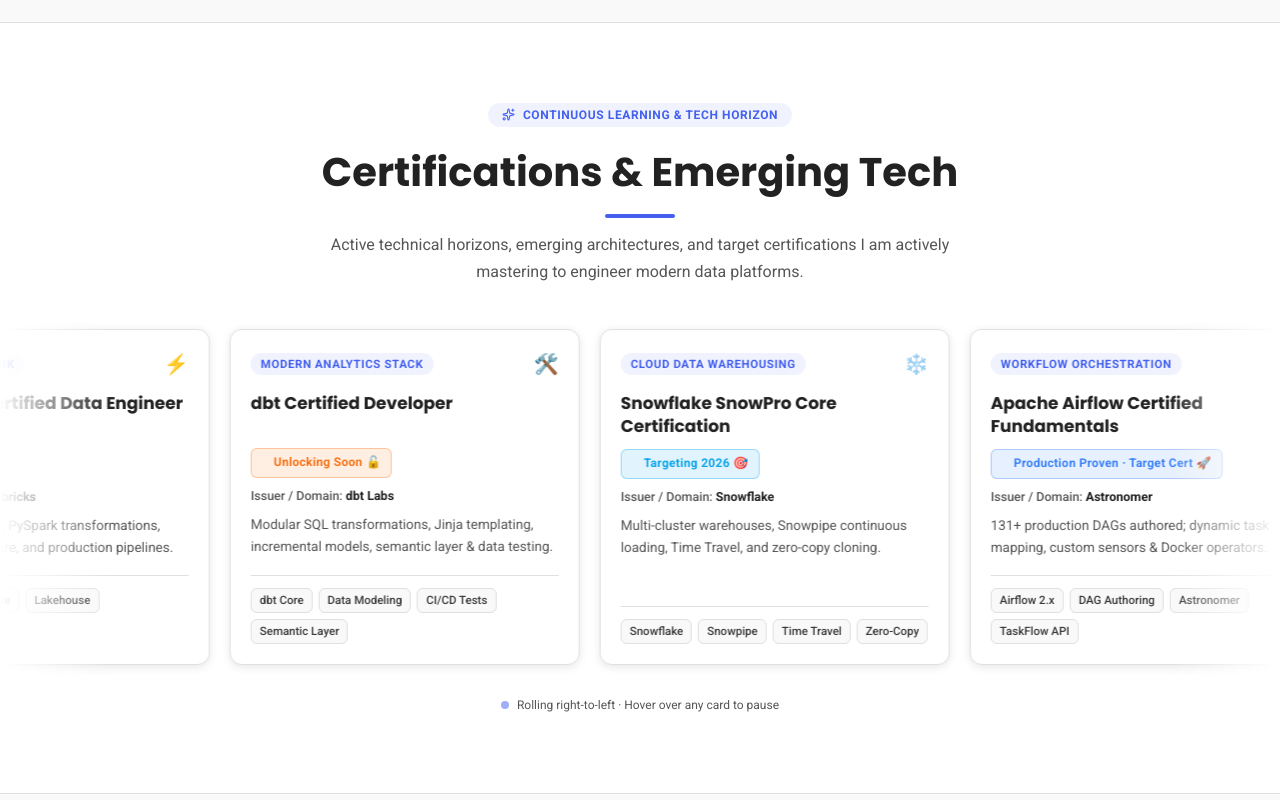
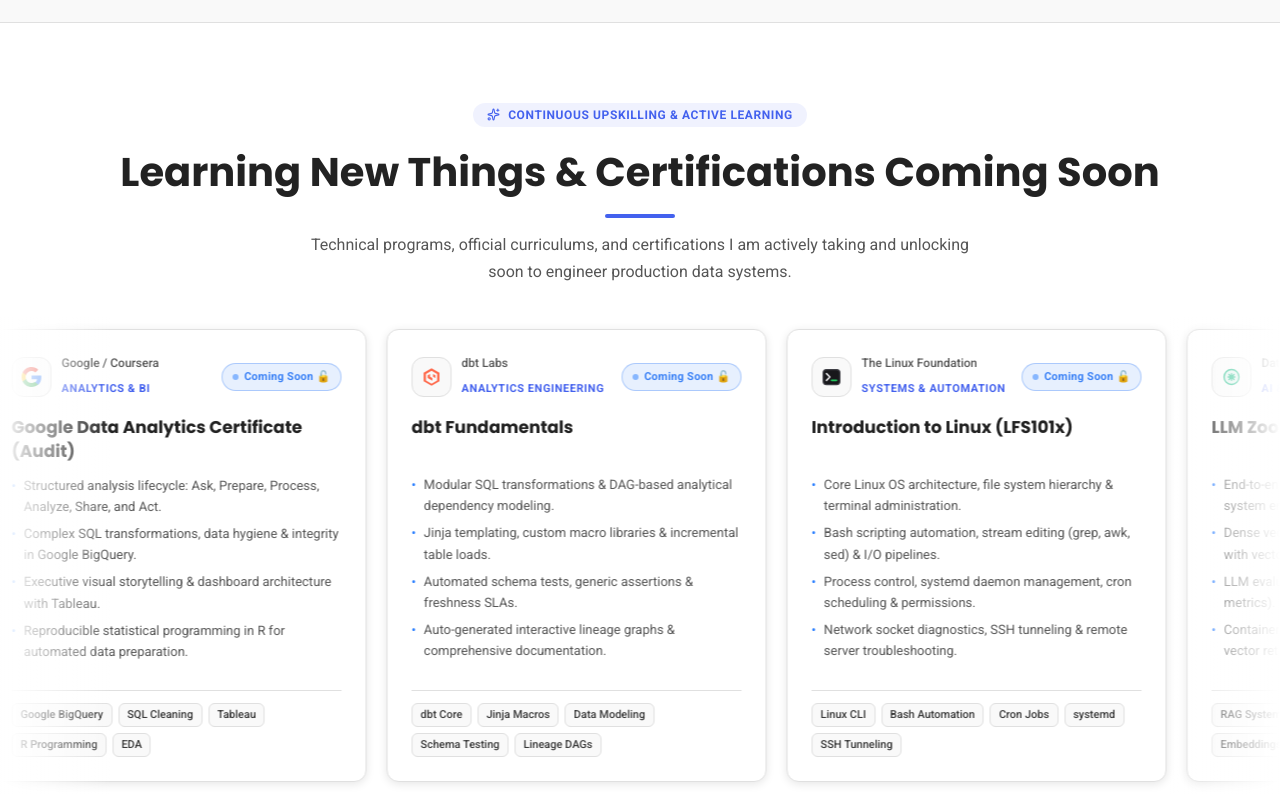
Before and after one commit to ShashankSurwase/Portfolio, a Next.js app: page / in a window 1280 px wide. Shown: the part 5220-6020 px from the top of the page. Built offline with nearby package versions, Linux system fonts and the light colour scheme.

Commit message:
feat: update learning & certifications section with 6 exact courses, blue Coming Soon tags, brand logos, and detailed key points

```diff
--- a/components/folio/FolioCertifications.tsx
+++ b/components/folio/FolioCertifications.tsx
@@ -1,218 +1,268 @@
 "use client";
-import { Sparkles, Award, Lock, ArrowUpRight, Cpu, Cloud, Database, Layers, CheckCircle2 } from "lucide-react";
+import React from "react";
+import { Sparkles } from "lucide-react";
 
-interface CertItem {
+interface CourseItem {
   name: string;
   issuer: string;
-  status: string;
-  badgeStyle: {
-    bg: string;
-    border: string;
-    text: string;
-    dot: string;
-  };
   category: string;
-  summary: string;
+  keyPoints: string[];
   skills: string[];
-  emoji: string;
+  iconSvg: React.ReactNode;
 }
 
-const CERTS: CertItem[] = [
+function AwsIcon() {
+  return (
+    <svg viewBox="0 0 24 24" className="w-5 h-5" fill="none">
+      <path
+        d="M6.5 15.5c3.2 2.2 7.8 2.2 11 0"
+        stroke="#FF9900"
+        strokeWidth="2"
+        strokeLinecap="round"
+      />
+      <path
+        d="M17.5 15.5l-1.2-1.8M17.5 15.5l-2.1.4"
+        stroke="#FF9900"
+        strokeWidth="1.8"
+        strokeLinecap="round"
+        strokeLinejoin="round"
+      />
+      <path
+        d="M6.2 11.2c-.4-.7-.8-1.9-.8-2.7 0-1.8 1.1-2.9 2.7-2.9 1.4 0 2.4.9 2.7 2.1l-1.2.4c-.2-.7-.7-1.2-1.5-1.2-.9 0-1.5.7-1.5 1.7 0 .5.2 1.3.5 1.8l-1.4.8zm6.3-5.4h1.4l1.6 6h-1.3l-.3-1.4h-1.6l-.3 1.4h-1.2l1.7-6zm1.1 3.5l-.6-2.5-.6 2.5h1.2z"
+        fill="#FF9900"
+      />
+    </svg>
+  );
+}
+
+function GoogleIcon() {
+  return (
+    <svg viewBox="0 0 24 24" className="w-5 h-5">
+      <path
+        fill="#4285F4"
+        d="M23.7 12.3c0-.8-.1-1.5-.2-2.2H12v4.5h6.6c-.3 1.5-1.1 2.8-2.4 3.7v3.1h3.9c2.3-2.1 3.6-5.2 3.6-9.1z"
+      />
+      <path
+        fill="#34A853"
+        d="M12 24c3.2 0 6-1.1 7.9-2.9l-3.9-3.1c-1.1.7-2.5 1.2-4 1.2-3.1 0-5.8-2.1-6.7-4.9H1.3v3.1C3.3 21.4 7.4 24 12 24z"
+      />
+      <path
+        fill="#FBBC05"
+        d="M5.3 14.3c-.3-.7-.4-1.5-.4-2.3s.1-1.6.4-2.3V6.6H1.3C.5 8.2 0 10 0 12s.5 3.8 1.3 5.4l4-3.1z"
+      />
+      <path
+        fill="#EA4335"
+        d="M12 4.8c1.8 0 3.4.6 4.6 1.8l3.4-3.4C18 1.2 15.2 0 12 0 7.4 0 3.3 2.6 1.3 6.6l4 3.1c.9-2.8 3.6-4.9 6.7-4.9z"
+      />
+    </svg>
+  );
+}
+
+function DbtIcon() {
+  return (
+    <svg viewBox="0 0 24 24" className="w-5 h-5">
+      <path
+        fill="#FF694B"
+        d="M12 1.5L2.5 7v10L12 22.5l9.5-5.5V7L12 1.5zm0 3.1l6.7 3.9v7.8L12 20.2l-6.7-3.9V8.5L12 4.6zm-1.8 3.8v3.2l2.8 1.6v3.2l-5.6-3.2v-3.2l2.8-1.6zm3.6 0l2.8 1.6v3.2l-2.8-1.6V8.4z"
+      />
+    </svg>
+  );
+}
+
+function LinuxIcon() {
+  return (
+    <svg viewBox="0 0 24 24" className="w-5 h-5" fill="none">
+      <rect x="2" y="3" width="20" height="18" rx="4" fill="#18181b" stroke="#3f3f46" strokeWidth="1.5" />
+      <path d="M6 8l4 4-4 4" stroke="#e4e4e7" strokeWidth="2" strokeLinecap="round" strokeLinejoin="round" />
+      <path d="M12 16h6" stroke="#22c55e" strokeWidth="2" strokeLinecap="round" />
+    </svg>
+  );
+}
+
+function LlmIcon() {
+  return (
+    <svg viewBox="0 0 24 24" className="w-5 h-5" fill="none">
+      <circle cx="12" cy="12" r="9" fill="rgba(16, 185, 129, 0.12)" stroke="#10b981" strokeWidth="1.6" />
+      <path
+        d="M8 12h8M12 8v8M9 9l6 6M15 9l-6 6"
+        stroke="#10b981"
+        strokeWidth="1.6"
+        strokeLinecap="round"
+      />
+      <circle cx="12" cy="12" r="2.5" fill="#10b981" />
+    </svg>
+  );
+}
+
+function AgentIcon() {
+  return (
+    <svg viewBox="0 0 24 24" className="w-5 h-5" fill="none">
+      <circle cx="12" cy="12" r="9" fill="rgba(168, 85, 247, 0.12)" stroke="#a855f7" strokeWidth="1.6" />
+      <rect x="7" y="8" width="10" height="8" rx="2" stroke="#a855f7" strokeWidth="1.6" />
+      <circle cx="10" cy="12" r="1" fill="#a855f7" />
+      <circle cx="14" cy="12" r="1" fill="#a855f7" />
+      <path d="M12 5v3M9 19l1-3M15 19l-1-3" stroke="#a855f7" strokeWidth="1.6" strokeLinecap="round" />
+    </svg>
+  );
+}
+
+const COURSES: CourseItem[] = [
   {
-    name: "AWS Certified Data Engineer – Associate",
+    name: "AWS Data Engineering Training (Digital)",
     issuer: "Amazon Web Services",
-    status: "Unlocking Soon 🔓",
-    badgeStyle: {
-      bg: "rgba(245, 158, 11, 0.12)",
-      border: "rgba(245, 158, 11, 0.35)",
-      text: "#f59e0b",
-      dot: "#f59e0b",
-    },
     category: "Cloud Data Engineering",
-    summary: "Hands-on data ingestion, Redshift Serverless pipelines, Glue ETL & lake architecture.",
-    skills: ["AWS Glue", "Redshift", "Athena", "Kinesis", "S3 Lake"],
-    emoji: "☁️",
+    iconSvg: <AwsIcon />,
+    keyPoints: [
+      "Serverless ETL pipelines with AWS Glue & automated Glue Data Catalog.",
+      "Warehouse design & high-speed columnar analytics on Amazon Redshift Serverless.",
+      "Real-time event streaming architectures with Amazon Kinesis & Lambda.",
+      "S3 Lakehouse governance, partition pruning & Lake Formation policies.",
+    ],
+    skills: ["AWS Glue", "Redshift Serverless", "Kinesis", "S3 Lakehouse", "IAM"],
   },
   {
-    name: "Databricks Certified Data Engineer Associate",
-    issuer: "Databricks",
-    status: "In Progress ⚡",
-    badgeStyle: {
-      bg: "rgba(239, 68, 68, 0.12)",
-      border: "rgba(239, 68, 68, 0.35)",
-      text: "#ef4444",
-      dot: "#ef4444",
-    },
-    category: "Lakehouse & Spark",
-    summary: "Delta Lake ingestion, PySpark transformations, Medallion Architecture, and production pipelines.",
-    skills: ["PySpark", "Delta Lake", "Lakehouse", "Structured Streaming"],
-    emoji: "⚡",
+    name: "Google Data Analytics Certificate (Audit)",
+    issuer: "Google / Coursera",
+    category: "Analytics & BI",
+    iconSvg: <GoogleIcon />,
+    keyPoints: [
+      "Structured analysis lifecycle: Ask, Prepare, Process, Analyze, Share, and Act.",
+      "Complex SQL transformations, data hygiene & integrity in Google BigQuery.",
+      "Executive visual storytelling & dashboard architecture with Tableau.",
+      "Reproducible statistical programming in R for automated data preparation.",
+    ],
+    skills: ["Google BigQuery", "SQL Cleaning", "Tableau", "R Programming", "EDA"],
   },
   {
-    name: "dbt Certified Developer",
+    name: "dbt Fundamentals",
     issuer: "dbt Labs",
-    status: "Unlocking Soon 🔓",
-    badgeStyle: {
-      bg: "rgba(249, 115, 22, 0.12)",
-      border: "rgba(249, 115, 22, 0.35)",
-      text: "#f97316",
-      dot: "#f97316",
-    },
-    category: "Modern Analytics Stack",
-    summary: "Modular SQL transformations, Jinja templating, incremental models, semantic layer & data testing.",
-    skills: ["dbt Core", "Data Modeling", "CI/CD Tests", "Semantic Layer"],
-    emoji: "🛠️",
+    category: "Analytics Engineering",
+    iconSvg: <DbtIcon />,
+    keyPoints: [
+      "Modular SQL transformations & DAG-based analytical dependency modeling.",
+      "Jinja templating, custom macro libraries & incremental table loads.",
+      "Automated schema tests, generic assertions & freshness SLAs.",
+      "Auto-generated interactive lineage graphs & comprehensive documentation.",
+    ],
+    skills: ["dbt Core", "Jinja Macros", "Data Modeling", "Schema Testing", "Lineage DAGs"],
   },
   {
-    name: "Snowflake SnowPro Core Certification",
-    issuer: "Snowflake",
-    status: "Targeting 2026 🎯",
-    badgeStyle: {
-      bg: "rgba(14, 165, 233, 0.12)",
-      border: "rgba(14, 165, 233, 0.35)",
-      text: "#0ea5e9",
-      dot: "#0ea5e9",
-    },
-    category: "Cloud Data Warehousing",
-    summary: "Multi-cluster warehouses, Snowpipe continuous loading, Time Travel, and zero-copy cloning.",
-    skills: ["Snowflake", "Snowpipe", "Time Travel", "Zero-Copy"],
-    emoji: "❄️",
+    name: "Introduction to Linux (LFS101x)",
+    issuer: "The Linux Foundation",
+    category: "Systems & Automation",
+    iconSvg: <LinuxIcon />,
+    keyPoints: [
+      "Core Linux OS architecture, file system hierarchy & terminal administration.",
+      "Bash scripting automation, stream editing (grep, awk, sed) & I/O pipelines.",
+      "Process control, systemd daemon management, cron scheduling & permissions.",
+      "Network socket diagnostics, SSH tunneling & remote server troubleshooting.",
+    ],
+    skills: ["Linux CLI", "Bash Automation", "Cron Jobs", "systemd", "SSH Tunneling"],
   },
   {
-    name: "Apache Airflow Certified Fundamentals",
-    issuer: "Astronomer",
-    status: "Production Proven · Target Cert 🚀",
-    badgeStyle: {
-      bg: "rgba(59, 130, 246, 0.12)",
-      border: "rgba(59, 130, 246, 0.35)",
-      text: "#3b82f6",
-      dot: "#3b82f6",
-    },
-    category: "Workflow Orchestration",
-    summary: "131+ production DAGs authored; dynamic task mapping, custom sensors & Docker operators.",
-    skills: ["Airflow 2.x", "DAG Authoring", "Astronomer", "TaskFlow API"],
-    emoji: "🌪️",
+    name: "LLM Zoomcamp (DataTalks.Club)",
+    issuer: "DataTalks.Club",
+    category: "AI & RAG Engineering",
+    iconSvg: <LlmIcon />,
+    keyPoints: [
+      "End-to-end Retrieval-Augmented Generation (RAG) system engineering.",
+      "Dense vector embeddings, indexing & hybrid search with vector databases.",
+      "LLM evaluation frameworks (RAGAS, hit rate, and MRR metrics).",
+      "Containerized microservice deployment with Docker & vector retrieval monitoring.",
+    ],
+    skills: ["RAG Systems", "Vector DBs", "pgvector", "Embeddings ETL", "Docker"],
   },
   {
-    name: "ClickHouse Architecture & Real-Time Analytics",
-    issuer: "ClickHouse Academy",
-    status: "In Production · Target Cert 🏎️",
-    badgeStyle: {
-      bg: "rgba(234, 179, 8, 0.12)",
-      border: "rgba(234, 179, 8, 0.35)",
-      text: "#eab308",
-      dot: "#eab308",
-    },
-    category: "High-Performance OLAP",
-    summary: "30+ production tables, MergeTree engines, sub-second analytical queries across 50M+ rows.",
-    skills: ["ClickHouse", "MergeTree", "Real-Time OLAP", "Materialized Views"],
-    emoji: "🏎️",
-  },
-  {
-    name: "GenAI & LLM Data Engineering",
-    issuer: "LangChain & Vector DBs",
-    status: "Actively Exploring 🧠",
-    badgeStyle: {
-      bg: "rgba(168, 85, 247, 0.12)",
-      border: "rgba(168, 85, 247, 0.35)",
-      text: "#a855f7",
-      dot: "#a855f7",
-    },
-    category: "AI & Emerging Tech",
-    summary: "Vector embeddings, RAG pipelines with pgvector, document ingestion, and autonomous agent tools.",
-    skills: ["pgvector", "LangChain", "RAG Pipelines", "Embeddings ETL"],
-    emoji: "🤖",
-  },
-  {
-    name: "Google Cloud Professional Data Engineer",
-    issuer: "Google Cloud",
-    status: "Targeting 🎯",
-    badgeStyle: {
-      bg: "rgba(66, 133, 244, 0.12)",
-      border: "rgba(66, 133, 244, 0.35)",
-      text: "#4285f4",
-      dot: "#4285f4",
-    },
-    category: "Cloud Platform",
-    summary: "BigQuery optimization, Cloud Storage data lakes, Pub/Sub event streaming, and Dataflow pipelines.",
-    skills: ["BigQuery", "Pub/Sub", "Dataflow", "Cloud Storage"],
-    emoji: "🌐",
+    name: "AI Agents Course",
+    issuer: "Hugging Face / DeepLearning.AI",
+    category: "Autonomous AI Systems",
+    iconSvg: <AgentIcon />,
+    keyPoints: [
+      "ReAct (Reason + Act) loops & multi-step autonomous planning workflows.",
+      "Tool-calling integration & schema-enforced structured LLM outputs.",
+      "Multi-agent orchestration architectures (LangGraph / CrewAI) for automation.",
+      "Agent memory systems: short-term context buffers & vector episodic memory.",
+    ],
+    skills: ["AI Agents", "LangGraph", "Tool Calling", "ReAct Loops", "Agent Memory"],
   },
 ];
 
-function CertCard({ c }: { c: CertItem }) {
+function CourseCard({ c }: { c: CourseItem }) {
   return (
     <div
-      className="w-[310px] sm:w-[350px] flex-shrink-0 fo-card p-5 rounded-2xl flex flex-col justify-between transition-all duration-300 hover:scale-[1.02] hover:shadow-lg select-none"
+      className="w-[340px] sm:w-[380px] flex-shrink-0 fo-card p-5 sm:p-6 rounded-2xl flex flex-col justify-between transition-all duration-300 hover:scale-[1.02] hover:shadow-lg select-none"
       style={{
         border: "1px solid var(--fo-border)",
         background: "var(--fo-card)",
       }}
     >
       <div>
-        {/* Header row: category + emoji */}
-        <div className="flex items-center justify-between gap-2">
+        {/* Top Header Row: Brand Logo + Issuer on Left, Blue Coming Soon Tag on Right */}
+        <div className="flex items-center justify-between gap-3">
+          <div className="flex items-center gap-2.5 min-w-0">
+            <div
+              className="w-10 h-10 rounded-xl flex items-center justify-center flex-shrink-0"
+              style={{
+                background: "var(--fo-bg-soft)",
+                border: "1px solid var(--fo-border)",
+              }}
+            >
+              {c.iconSvg}
+            </div>
+            <div className="min-w-0">
+              <p className="text-[12px] fo-muted font-medium truncate">{c.issuer}</p>
+              <span className="inline-block text-[11px] font-semibold text-[var(--fo-accent)] uppercase tracking-wider">
+                {c.category}
+              </span>
+            </div>
+          </div>
+
+          {/* BLUE COMING SOON TAG — LOCATED ABOVE THE NAME */}
           <span
-            className="text-[11.5px] font-semibold tracking-wider uppercase px-2.5 py-0.5 rounded-full"
+            className="inline-flex items-center gap-1.5 px-2.5 py-1 rounded-full text-[11px] font-semibold tracking-wide flex-shrink-0"
             style={{
-              background: "var(--fo-accent-soft)",
-              color: "var(--fo-accent)",
+              background: "rgba(59, 130, 246, 0.12)",
+              border: "1px solid rgba(59, 130, 246, 0.35)",
+              color: "#3b82f6",
             }}
           >
-            {c.category}
-          </span>
-          <span className="text-xl" role="img" aria-hidden="true">
-            {c.emoji}
+            <span className="w-1.5 h-1.5 rounded-full bg-blue-500 animate-pulse" />
+            Coming Soon 🔓
           </span>
         </div>
 
-        {/* Certification / Tech Name */}
-        <h3 className="mt-3.5 text-[16px] sm:text-[17px] font-bold fo-ink leading-snug line-clamp-2 min-h-[46px]">
+        {/* Course / Certification Name */}
+        <h3 className="mt-4 text-[16px] sm:text-[17px] font-bold fo-ink leading-snug min-h-[46px]">
           {c.name}
         </h3>
 
-        {/* STATUS BADGE - DIRECTLY BELOW THE NAME (Unlocking Soon / In Progress / Targeting) */}
-        <div className="mt-2.5 flex items-center">
-          <span
-            className="inline-flex items-center gap-1.5 px-2.5 py-1 rounded-md text-[12px] font-semibold tracking-wide"
-            style={{
-              background: c.badgeStyle.bg,
-              border: `1px solid ${c.badgeStyle.border}`,
-              color: c.badgeStyle.text,
-            }}
-          >
-            <span
-              className="w-1.5 h-1.5 rounded-full animate-ping"
-              style={{ background: c.badgeStyle.dot }}
-            />
-            {c.status}
-          </span>
+        {/* Impactful Key Curriculum Points */}
+        <div className="mt-3 space-y-1.5 text-[12.5px] sm:text-[13px] leading-relaxed">
+          {c.keyPoints.map((pt, idx) => (
+            <div key={idx} className="flex items-start gap-2">
+              <span className="text-blue-500 font-bold select-none text-[12px] mt-0.5">•</span>
+              <span className="fo-muted">{pt}</span>
+            </div>
+          ))}
         </div>
-
-        {/* Issuer */}
-        <p className="mt-2 text-[12.5px] fo-muted font-medium">
-          Issuer / Domain: <span className="fo-ink font-semibold">{c.issuer}</span>
-        </p>
-
-        {/* Summary Description */}
-        <p className="mt-2 text-[13.5px] leading-relaxed fo-muted">
-          {c.summary}
-        </p>
       </div>
 
-      {/* Tech pills */}
-      <div className="mt-4 pt-3 flex flex-wrap gap-1.5" style={{ borderTop: "1px solid var(--fo-border)" }}>
-        {c.skills.map((skill) => (
+      {/* Bottom Tech Pills */}
+      <div
+        className="mt-4 pt-3 flex flex-wrap gap-1.5"
+        style={{ borderTop: "1px solid var(--fo-border)" }}
+      >
+        {c.skills.map((s) => (
           <span
-            key={skill}
-            className="text-[11.5px] px-2 py-0.5 rounded-md font-medium"
+            key={s}
+            className="text-[11px] font-medium px-2 py-0.5 rounded-md"
             style={{
               background: "var(--fo-bg-soft)",
               color: "var(--fo-body)",
               border: "1px solid var(--fo-border)",
             }}
           >
-            {skill}
+            {s}
           </span>
         ))}
       </div>
@@ -228,36 +278,32 @@
           className="inline-flex items-center gap-2 px-3.5 py-1 rounded-full text-xs font-semibold uppercase tracking-wider mb-3"
           style={{ background: "var(--fo-accent-soft)", color: "var(--fo-accent)" }}
         >
-          <Sparkles size={13} /> Continuous Learning &amp; Tech Horizon
+          <Sparkles size={13} /> Continuous Upskilling &amp; Active Learning
         </div>
-        <h2 className="text-[32px] sm:text-[40px] font-bold">Certifications &amp; Emerging Tech</h2>
+        <h2 className="text-[32px] sm:text-[40px] font-bold">
+          Learning New Things &amp; Certifications Coming Soon
+        </h2>
         <div className="fo-underline fo-underline-center" />
         <p className="mt-3.5 text-[15px] sm:text-[16px] fo-muted max-w-2xl mx-auto">
-          Active technical horizons, emerging architectures, and target certifications I am actively mastering to engineer modern data platforms.
+          Technical programs, official curriculums, and certifications I am actively taking and unlocking soon to engineer production data systems.
         </p>
       </div>
 
-      {/* Rolling Right-to-Left Infinite Marquee */}
+      {/* Rolling Right-to-Left Infinite Marquee Track */}
       <div className="relative w-full overflow-hidden py-3">
         {/* Left & Right gradient fade masks */}
         <div className="pointer-events-none absolute left-0 top-0 bottom-0 w-12 sm:w-28 z-10 bg-gradient-to-r from-[var(--fo-bg)] to-transparent" />
         <div className="pointer-events-none absolute right-0 top-0 bottom-0 w-12 sm:w-28 z-10 bg-gradient-to-l from-[var(--fo-bg)] to-transparent" />
 
-        {/* Marquee Track: Two identical sets loop seamlessly */}
+        {/* Double-loop track ensures seamless infinite right-to-left scroll */}
         <div className="fo-marquee-track">
-          {CERTS.map((c, i) => (
-            <CertCard key={`cert-a-${i}`} c={c} />
+          {COURSES.map((c, i) => (
+            <CourseCard key={`course-a-${i}`} c={c} />
           ))}
-          {CERTS.map((c, i) => (
-            <CertCard key={`cert-b-${i}`} c={c} />
+          {COURSES.map((c, i) => (
+            <CourseCard key={`course-b-${i}`} c={c} />
           ))}
         </div>
-      </div>
-
-      {/* Interactive hover hint */}
-      <div className="mt-5 text-center text-xs fo-muted flex items-center justify-center gap-2">
-        <span className="inline-block w-2 h-2 rounded-full bg-[var(--fo-accent)] animate-pulse" />
-        <span>Rolling right-to-left · Hover over any card to pause</span>
       </div>
     </section>
   );
```
